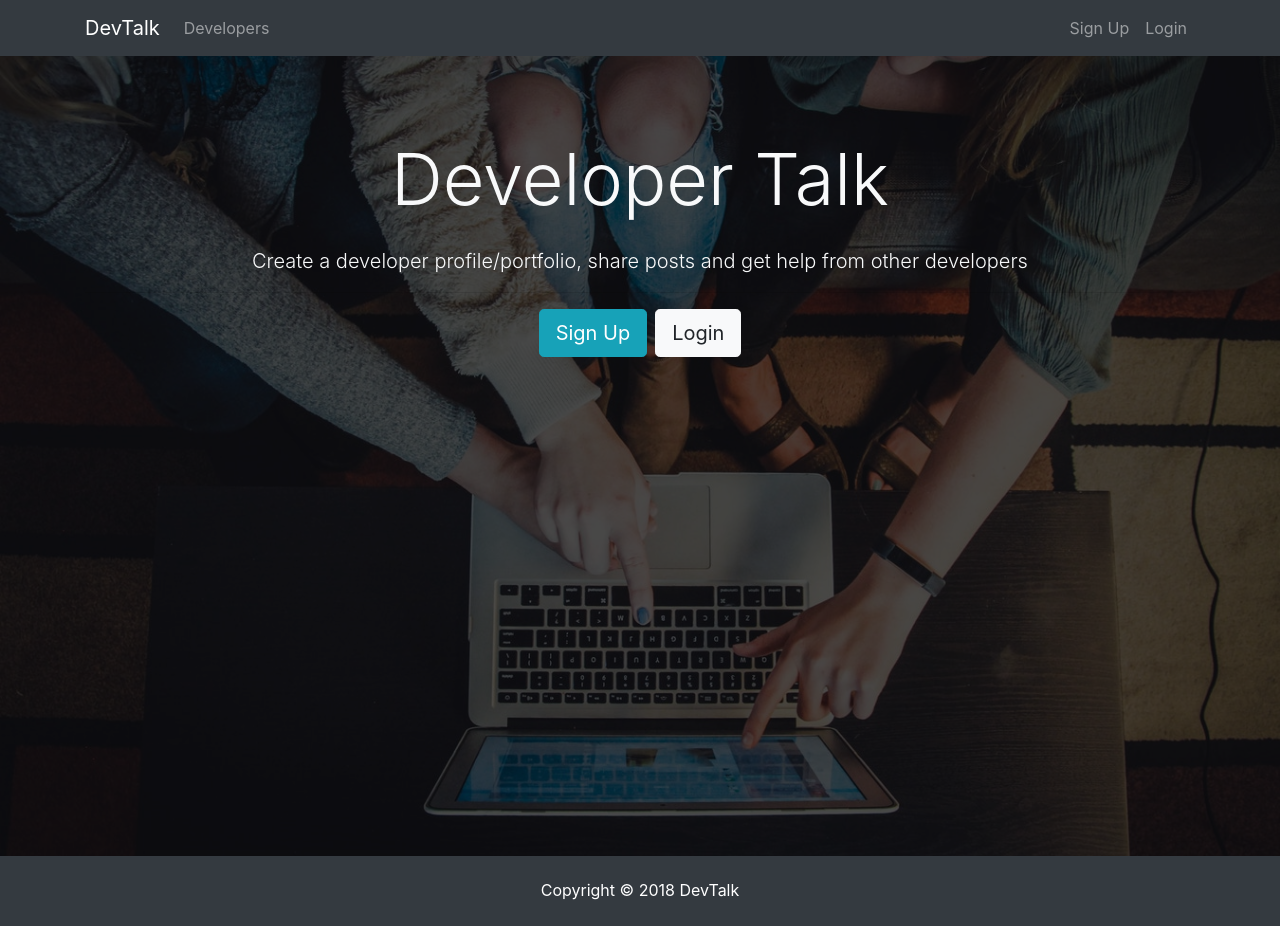
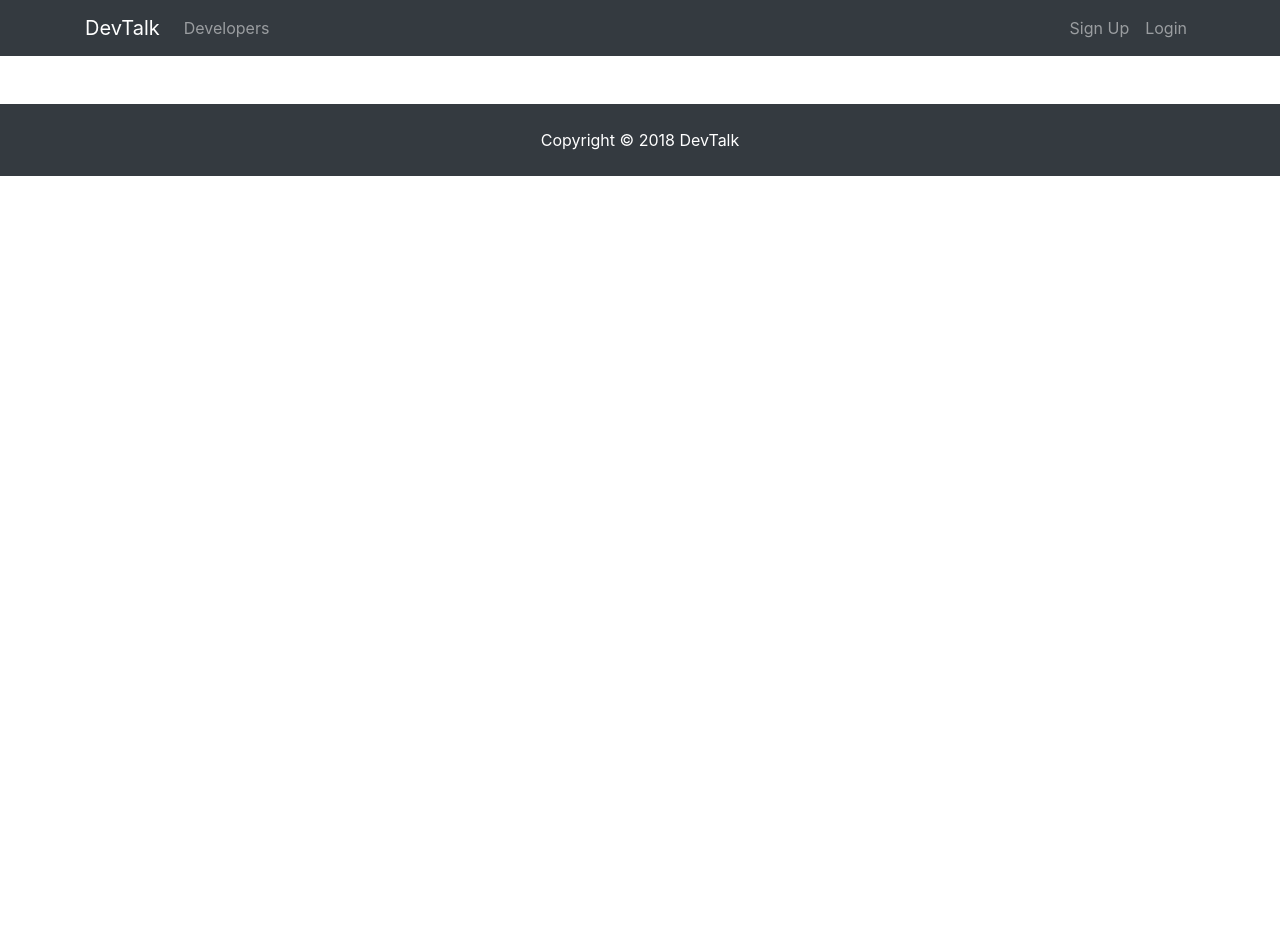
Before and after one commit to paulvvo/devtalkclient, a React (Create React App) app: page /register in a window 1280 px wide. After the commit the page ends 800 px from the top, so only its background shows below. Built offline with nearby package versions, Linux system fonts and the light colour scheme.

Commit message:
installed react-router-dom  for routing different components, added routr for Landing component, created empty template components for Login and Register

```diff
--- a/package.json
+++ b/package.json
@@ -5,6 +5,7 @@
   "dependencies": {
     "react": "^16.6.3",
     "react-dom": "^16.6.3",
+    "react-router-dom": "^4.3.1",
     "react-scripts": "2.1.1"
   },
   "scripts": {
@@ -22,5 +23,5 @@
     "not ie <= 11",
     "not op_mini all"
   ],
-	"proxy":"http://localhost:5000"
+  "proxy": "http://localhost:5000"
 }
--- a/src/App.js
+++ b/src/App.js
@@ -1,20 +1,24 @@
 import React, { Component } from 'react';
+import {BrowserRouter as Router, Route} from "react-router-dom";
 import './App.css';
+
+
 
 //Components
 import Landing from "./components/layout/Landing";
 import Navbar from "./components/layout/Navbar";
 import Footer from "./components/layout/Footer";
 
-
 class App extends Component {
   render() {
-    return (
-      <div className="App">
-				<Navbar/>
-				<Landing/>
-				<Footer/>
-      </div>
+    return  (
+			<Router>
+				<div className="App">
+					<Navbar/>
+					<Route exact path="/" component={ Landing }/>
+					<Footer/>
+				</div>
+			</Router>
     );
   }
 }
```
Also changed, not shown: src/components/authentication/Login.js (added, +12 -0 lines), src/components/authentication/Register.js (added, +12 -0 lines), 1 other file (tests, documents, lock files or other folders).
